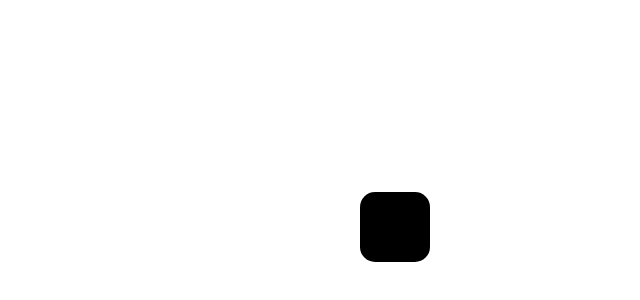
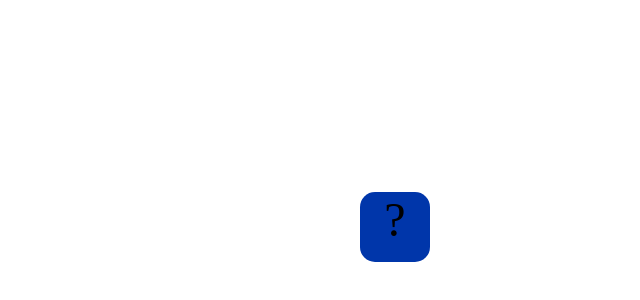
Before and after one commit to ECC-Elijah/ECC-Elijah.github.io, a plain HTML site: page projects/bouncing-box/index.html in a window 1280 px wide. Shown: the part 428-728 px from the top of the page, without its empty margins (640-1280 px from the left). Drawn offline with Linux system fonts and the light colour scheme.

Commit message:
bouncing box

```diff
--- a/projects/bouncing-box/index.html
+++ b/projects/bouncing-box/index.html
@@ -9,7 +9,7 @@
 		.box {
 			width: 70px;
 			height: 70px;
-			background-color: rgb(0, 0, 0);
+			background-color: rgb(0, 54, 170);
 			border-radius: 15px;
 			font-size: 300%;
 			text-align: center;
```
